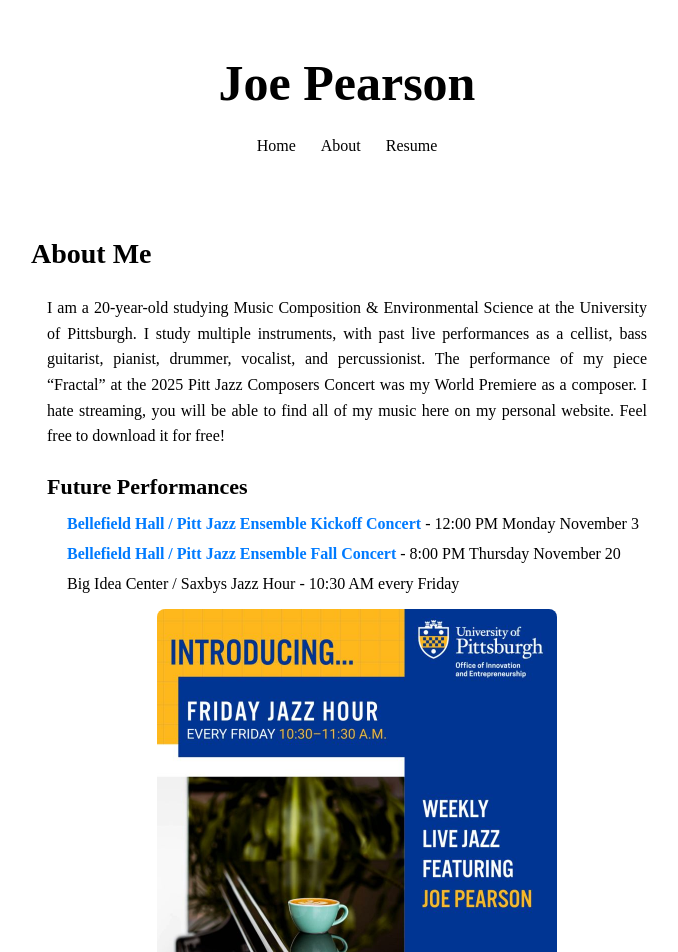
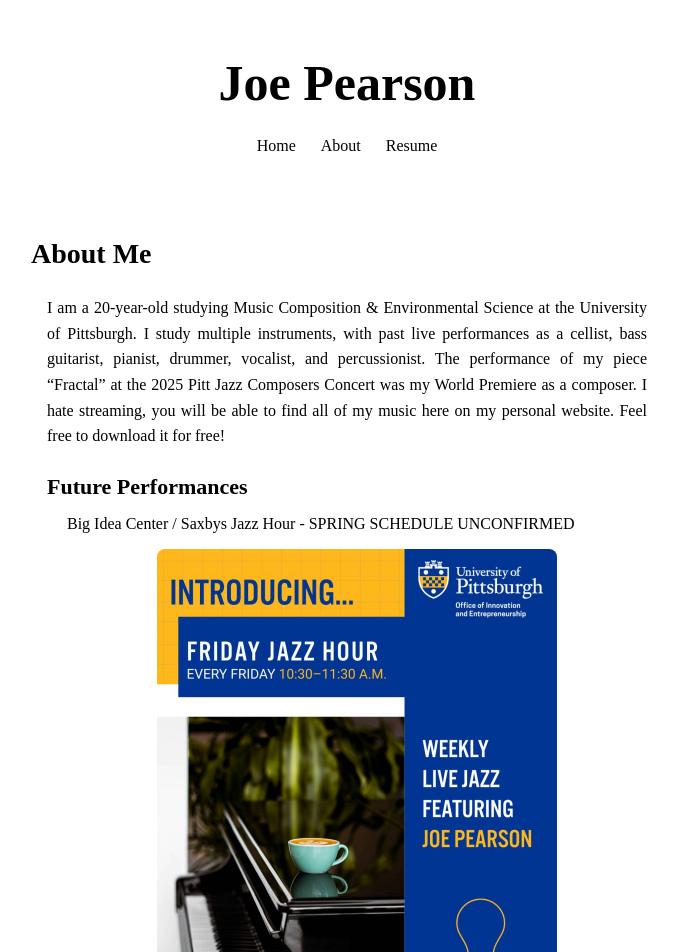
Before and after one commit to joepearson-music/site, a React (Create React App) app: page /about in a window 1280 px wide. Shown: the top 952 px of the page, without its empty margins (293-971 px from the left). Built offline with nearby package versions, Linux system fonts and the light colour scheme; a web font is replaced by a local one.

Commit message:
updated about page
i fixed the info so it was accurate to the future that im in currently

```diff
--- a/src/pages/About.tsx
+++ b/src/pages/About.tsx
@@ -16,40 +16,10 @@
 
       <h2 style={styles.subHeader}>Future Performances</h2>
       <ul style={styles.list}>
-        <li style={styles.listItem}>
-          <a
-            href="https://www.jazz.pitt.edu/seminar55"
-            target="_blank"
-            rel="noopener noreferrer"
-            style={{
-              color: "#007bff",
-              textDecoration: "none",
-              fontWeight: "bold",
-            }}
-          >
-            Bellefield Hall / Pitt Jazz Ensemble Kickoff Concert
-          </a>{" "}
-          - 12:00 PM Monday November 3
-        </li>
+
 
         <li style={styles.listItem}>
-          <a
-            href="https://calendar.pitt.edu/department/department_of_music"
-            target="_blank"
-            rel="noopener noreferrer"
-            style={{
-              color: "#007bff",
-              textDecoration: "none",
-              fontWeight: "bold",
-            }}
-          >
-            Bellefield Hall / Pitt Jazz Ensemble Fall Concert
-          </a>{" "}
-          - 8:00 PM Thursday November 20
-        </li>
-
-        <li style={styles.listItem}>
-          Big Idea Center / Saxbys Jazz Hour - 10:30 AM every Friday
+          Big Idea Center / Saxbys Jazz Hour - SPRING SCHEDULE UNCONFIRMED
           <div
             style={{
               display: "flex",
@@ -73,7 +43,16 @@
 
       <h2 style={styles.subHeader}>Past Performances</h2>
       <ul style={styles.list}>
-        <li style={styles.listItem}>University of Pittsburgh Symphony Orchestra – Freedom of Thought and Action</li>
+        <li style={styles.listItem}>
+            Pitt Jazz Ensemble Fall Concert - November 20 2025
+        </li>
+
+        <li style={styles.listItem}>
+            Pitt Jazz Ensemble Kickoff Concert - November 3 2025
+        </li>
+        <li style={styles.listItem}>University of Pittsburgh Symphony Orchestra – Freedom of Thought and Action
+
+        </li>
         <li style={styles.listItem}>
           Pitt Fall 2025 Music Performance Showcase
           <div
```
